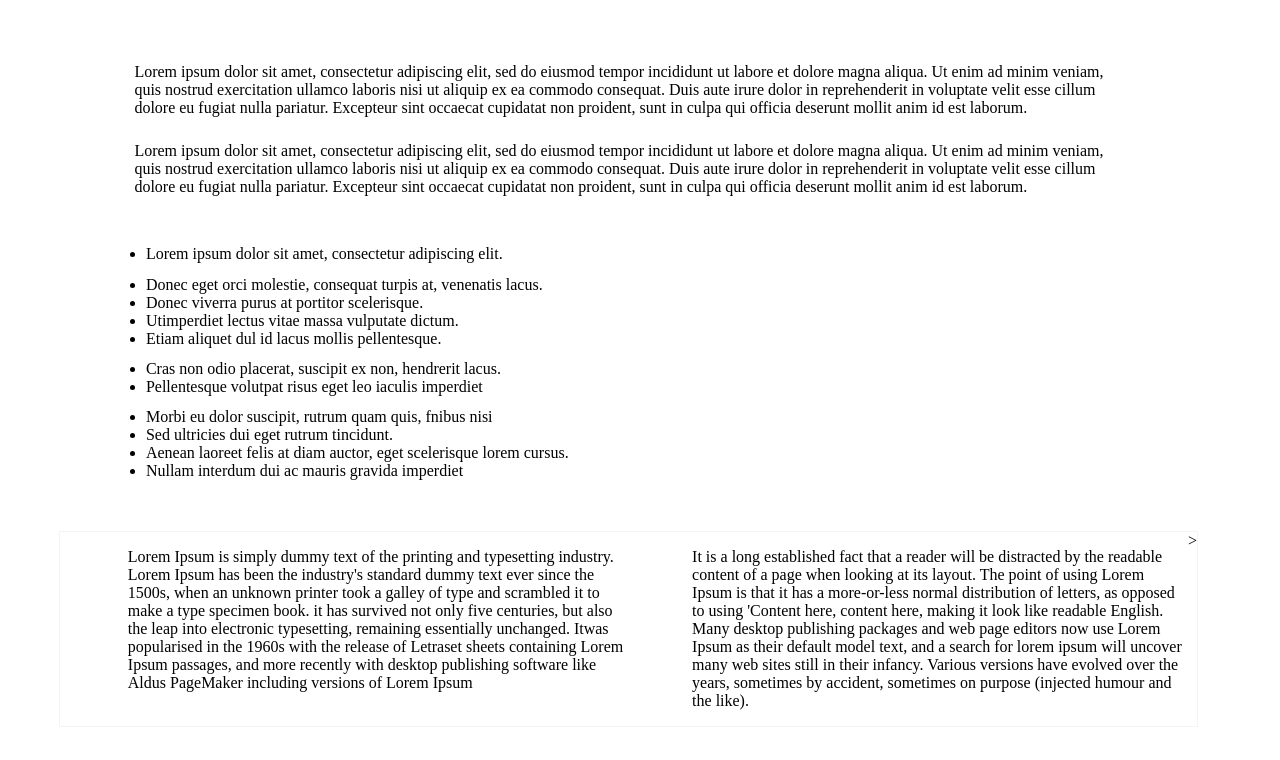
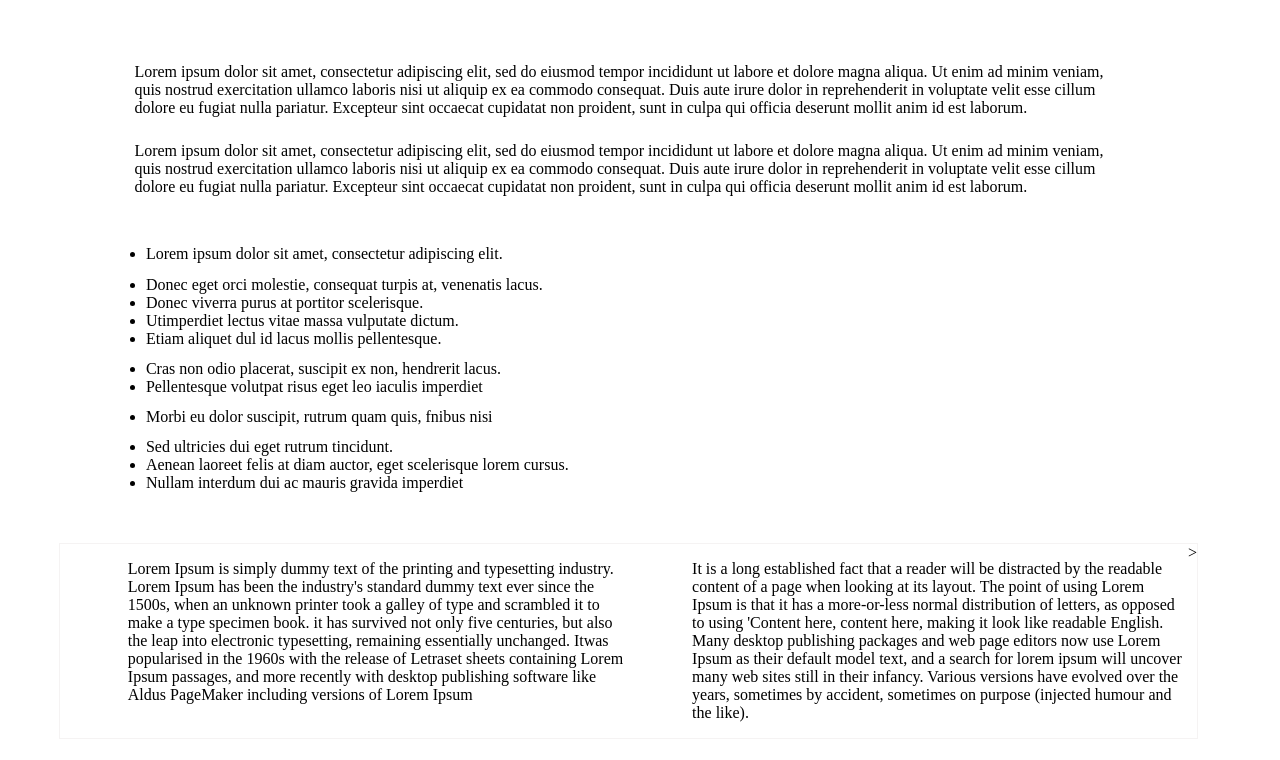
Before and after one commit to ashutoshm17121999/template2, a plain HTML site: page src/index.html in a window 1280 px wide. Drawn offline with Linux system fonts and the light colour scheme.

Commit message:
bottom section

```diff
--- a/src/index.html
+++ b/src/index.html
@@ -67,9 +67,9 @@
         }
         #point9{
             margin-left: 8%;
-            margin-top: %;
-            margin-right: 13%
-            width="80%"
+            margin-top: 1%;
+            margin-right: 13%;
+            width:80%;
         }
         #point10{
             margin-left: 8%;
```
